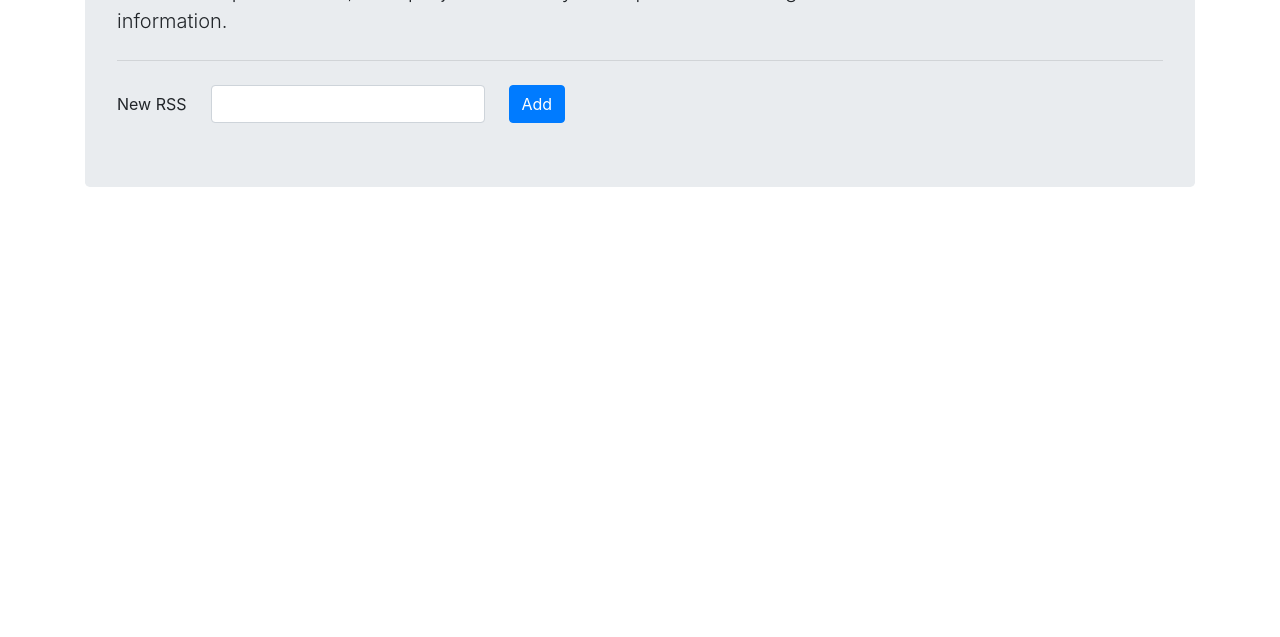
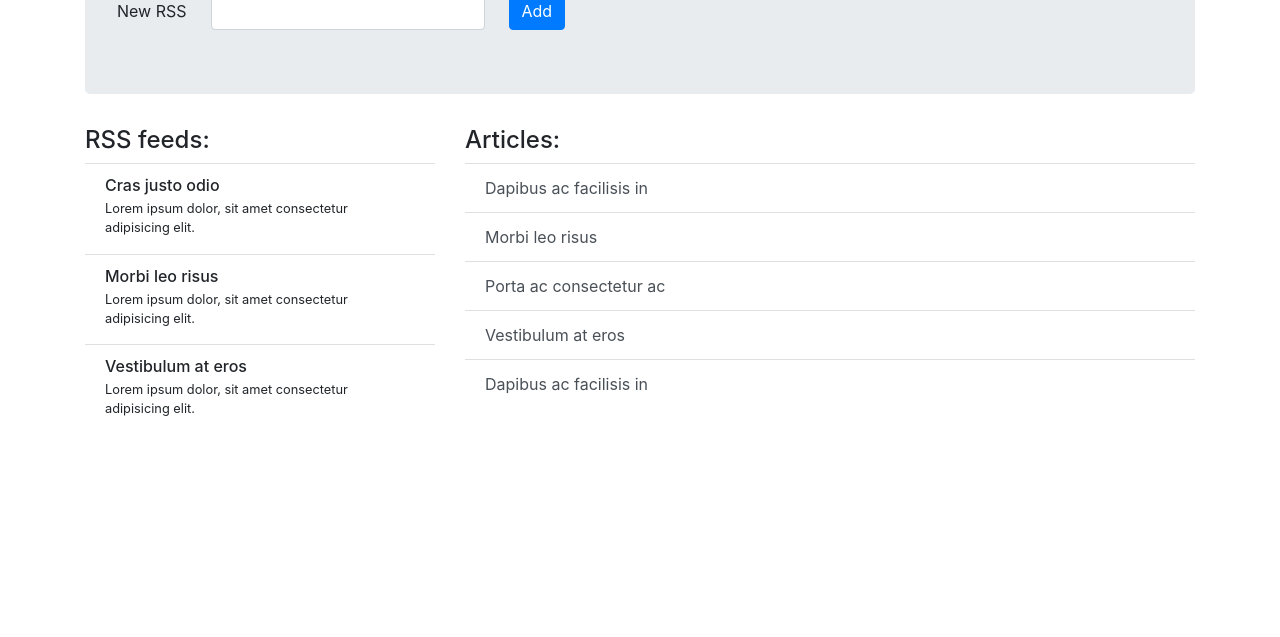
Before and after one commit to AnDeVerin/project-lvl3-s258, a website built with webpack: page template.html in a window 1280 px wide. Shown: the part 163-800 px from the top of the page. Built offline with nearby package versions, Linux system fonts and the light colour scheme; some packages are replaced by stand-ins of ours.

Commit message:
add columns to html template

```diff
--- a/src/css/custom.scss
+++ /dev/null
@@ -1,4 +0,0 @@
-#point {
-  color: red;
-  font-size: 32px;
-};
--- a/src/css/style.scss
+++ b/src/css/style.scss
@@ -1,2 +1 @@
-@import "custom";
-@import "~bootstrap/scss/bootstrap";
+@import '~bootstrap/scss/bootstrap';
--- a/template.html
+++ b/template.html
@@ -8,18 +8,46 @@
 </head>
 
 <body>
-  <div class="container">
+  <div class="container mt-3">
     <div class="jumbotron">
       <h1 class="display-4">RSS Reader</h1>
-      <p class="lead">This is a simple hero unit, a simple jumbotron-style component for calling extra attention to featured content or information.</p>
-      <hr class="my-4">
       <form class="form-inline">
         <div class="form-group">
           <label for="inputRss">New RSS</label>
-          <input type="text" id="inputRss" class="form-control mx-sm-4">
+          <input type="text" id="inputRss" class="form-control mx-sm-4 mb-3 mb-sm-0">
           <button type="submit" class="btn btn-primary">Add</button>
         </div>
       </form>
+    </div>
+
+    <div class="row">
+      <div class="col-lg-4">
+        <h4>RSS feeds:</h4>
+        <ul class="list-group list-group-flush">
+          <li class="list-group-item">
+            <h6 class="mb-1" data-feed="title">Cras justo odio</h6>
+            <p class="small mb-1" data-feed="description">Lorem ipsum dolor, sit amet consectetur adipisicing elit.</p>
+          </li>
+          <li class="list-group-item">
+            <h6 class="mb-1" data-feed="title">Morbi leo risus</h6>
+            <p class="small mb-1" data-feed="description">Lorem ipsum dolor, sit amet consectetur adipisicing elit.</p>
+          </li>
+          <li class="list-group-item">
+            <h6 class="mb-1" data-feed="title">Vestibulum at eros</h6>
+            <p class="small mb-1" data-feed="description">Lorem ipsum dolor, sit amet consectetur adipisicing elit.</p>
+          </li>
+        </ul>
+      </div>
+      <div class="col-lg-8 mt-4 mt-lg-0">
+        <h4>Articles:</h4>
+        <div class="list-group list-group-flush">
+          <a href="#" class="list-group-item list-group-item-action" data-feed="article">Dapibus ac facilisis in</a>
+          <a href="#" class="list-group-item list-group-item-action" data-feed="article">Morbi leo risus</a>
+          <a href="#" class="list-group-item list-group-item-action" data-feed="article">Porta ac consectetur ac</a>
+          <a href="#" class="list-group-item list-group-item-action" data-feed="article">Vestibulum at eros</a>
+          <a href="#" class="list-group-item list-group-item-action" data-feed="article">Dapibus ac facilisis in</a>
+        </div>
+      </div>
     </div>
   </div>
 </body>
```
